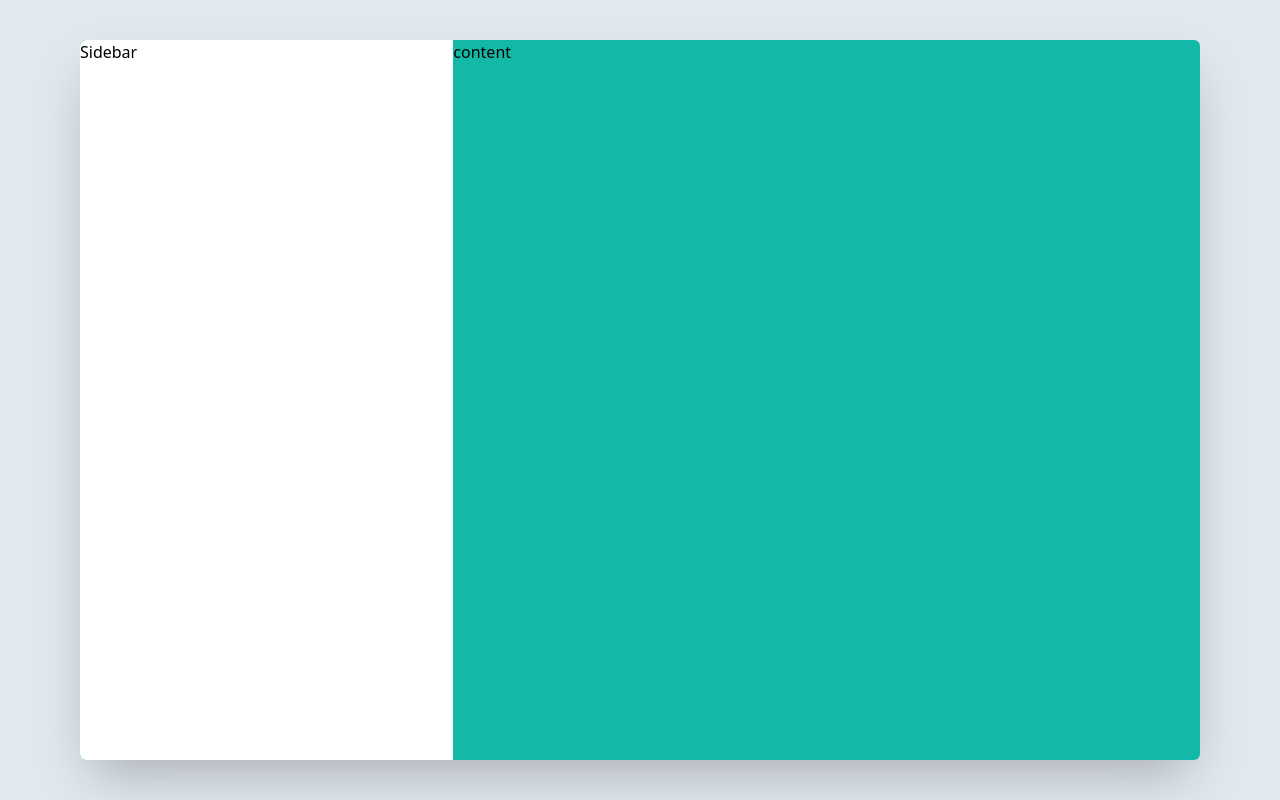
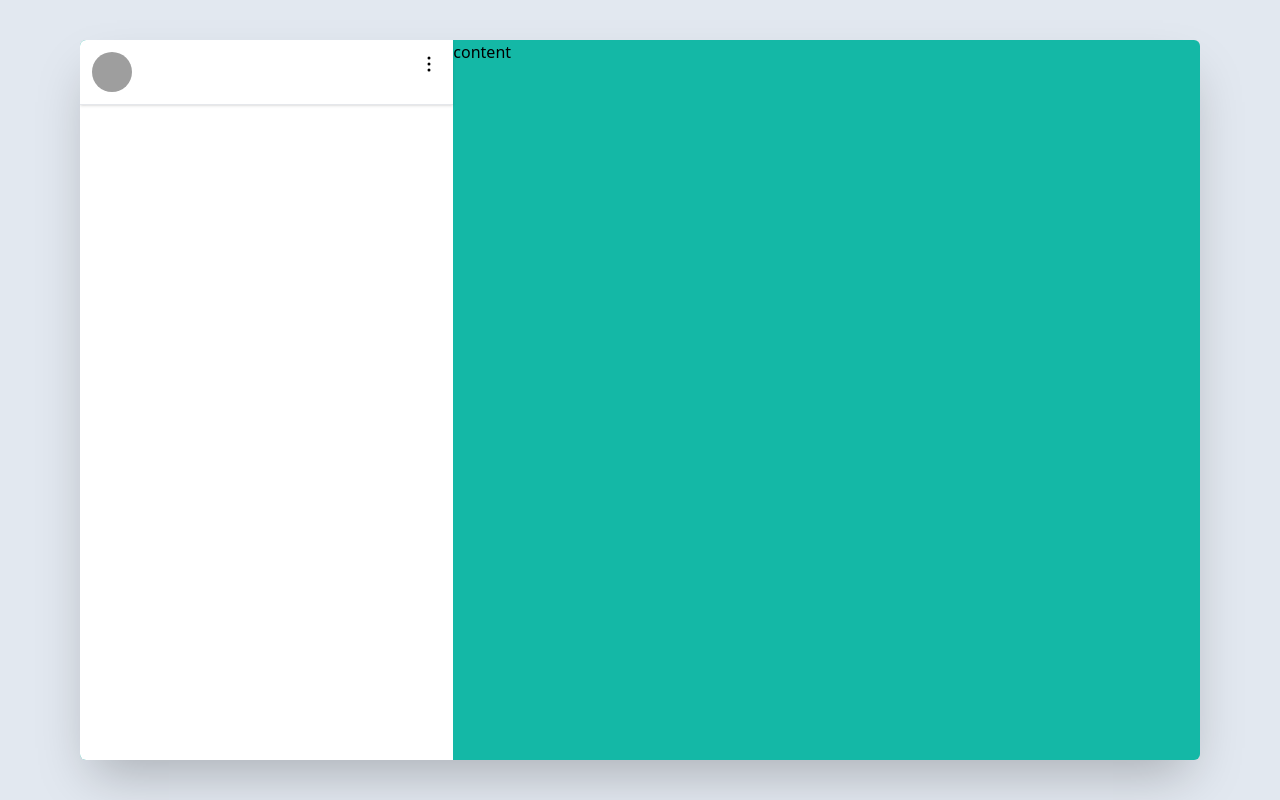
Before and after one commit to NishatFariza/next-whatsapp, a Next.js app: page / in a window 1280 px wide. Built offline with nearby package versions, Linux system fonts and the light colour scheme; grey boxes are pictures that could not be loaded.

Commit message:
wip:authentication user

```diff
--- /dev/null
+++ b/src/components/AuthenticatedUser.tsx
@@ -0,0 +1,35 @@
+import React from "react";
+
+const AuthenticatedUser = () => {
+  return (
+    <div className="chat-app__contacts flex justify-between border-b p-3 shadow">
+      <button>
+        <img
+          className="w-10 h-10 rounded-full"
+          src="https://i.pinimg.com/236x/b7/1f/95/b71f95d4d07c8949e8e046bab7c7668d.jpg"
+          alt=""
+        />
+      </button>
+      <div>
+        <button>
+          <svg
+            xmlns="http://www.w3.org/2000/svg"
+            fill="none"
+            viewBox="0 0 24 24"
+            strokeWidth={1.5}
+            stroke="currentColor"
+            className="w-6 h-6"
+          >
+            <path
+              strokeLinecap="round"
+              strokeLinejoin="round"
+              d="M12 6.75a.75.75 0 110-1.5.75.75 0 010 1.5zM12 12.75a.75.75 0 110-1.5.75.75 0 010 1.5zM12 18.75a.75.75 0 110-1.5.75.75 0 010 1.5z"
+            />
+          </svg>
+        </button>
+      </div>
+    </div>
+  );
+};
+
+export default AuthenticatedUser;
--- a/src/pages/index.tsx
+++ b/src/pages/index.tsx
@@ -1,20 +1,14 @@
+import AuthenticatedUser from "@/components/AuthenticatedUser";
 import type { NextPage } from "next";
 import Head from "next/head";
 import Image from "next/image";
 import styles from "../styles/Home.module.css";
 
-
-
-
-
 const Home: NextPage = () => {
   return (
     <div className="chat-app">
       <div className="chat-app__sidebar">
-        <h2>Sidebar</h2>
-        <div className="chat-app__contacts">
-
-        </div>
+        <AuthenticatedUser />
       </div>
       <div className="chat-app__main">content</div>
     </div>
```
